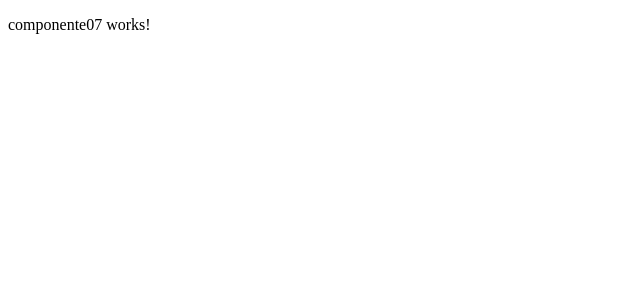
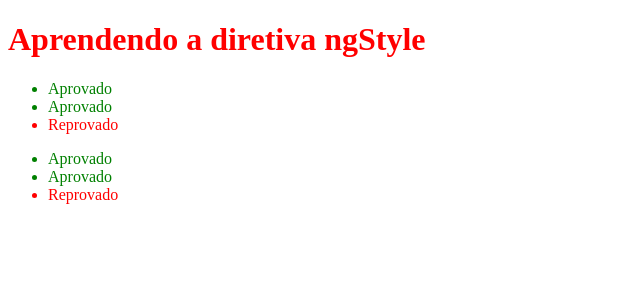
Before and after one commit to elisafa/crud-angular, an Angular app: page / in a window 1280 px wide. Shown: the top 300 px of the page, without its empty margins (0-640 px from the left). Built offline with nearby package versions, Linux system fonts and the light colour scheme.

Commit message:
Aplicando ngClass no componente07

```diff
--- a/src/app/components/componente07/componente07.component.css
+++ b/src/app/components/componente07/componente07.component.css
@@ -0,0 +1,7 @@
+.fonteVerde{
+    color: green;
+}
+
+.fonteVermelha{
+    color: red;
+}
--- a/src/app/components/componente07/componente07.component.html
+++ b/src/app/components/componente07/componente07.component.html
@@ -1 +1,9 @@
-<p>componente07 works!</p>
+<h1 [ngStyle]="{'color': condicao ? 'green' : 'red'}">Aprendendo a diretiva ngStyle</h1>
+
+<ul>
+    <li *ngFor="let l of lista" [ngStyle]="{'color': l == 'Aprovado' ? 'green' : 'red'}">{{l}}</li>
+</ul>
+
+<ul>
+    <li *ngFor="let l of lista" [ngClass]="l == 'Aprovado' ? 'fonteVerde' : 'fonteVermelha'">{{l}}</li>
+</ul>
--- a/src/app/components/componente07/componente07.component.ts
+++ b/src/app/components/componente07/componente07.component.ts
@@ -1,12 +1,18 @@
+import { CommonModule } from '@angular/common';
 import { Component } from '@angular/core';
 
 @Component({
   selector: 'app-componente07',
   standalone: true,
-  imports: [],
+  imports: [CommonModule],
   templateUrl: './componente07.component.html',
   styleUrl: './componente07.component.css'
 })
 export class Componente07Component {
 
+  // Variável lógica
+  condicao:boolean = false;
+
+  // lisat de aprovados e reprovados
+  lista:string[] = ['Aprovado', 'Aprovado', 'Reprovado'];
 }
```
